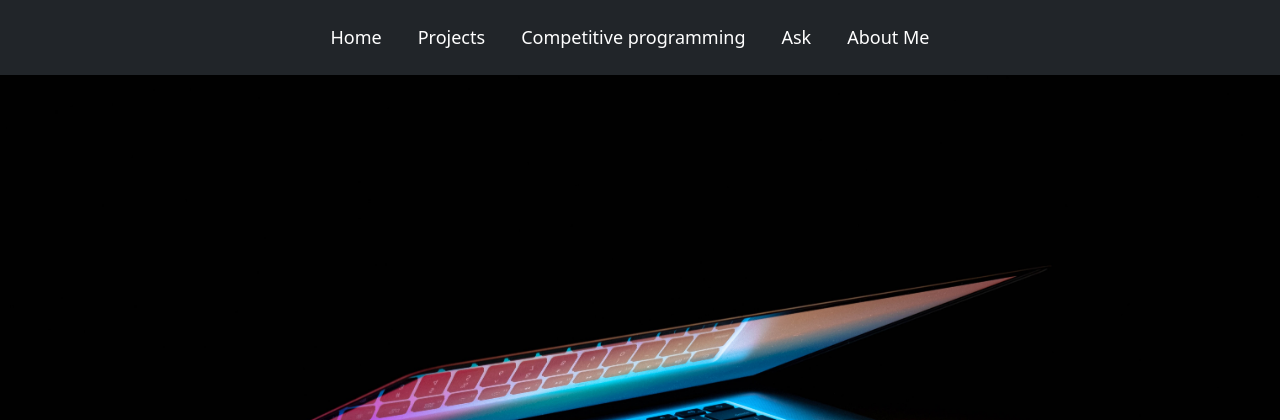
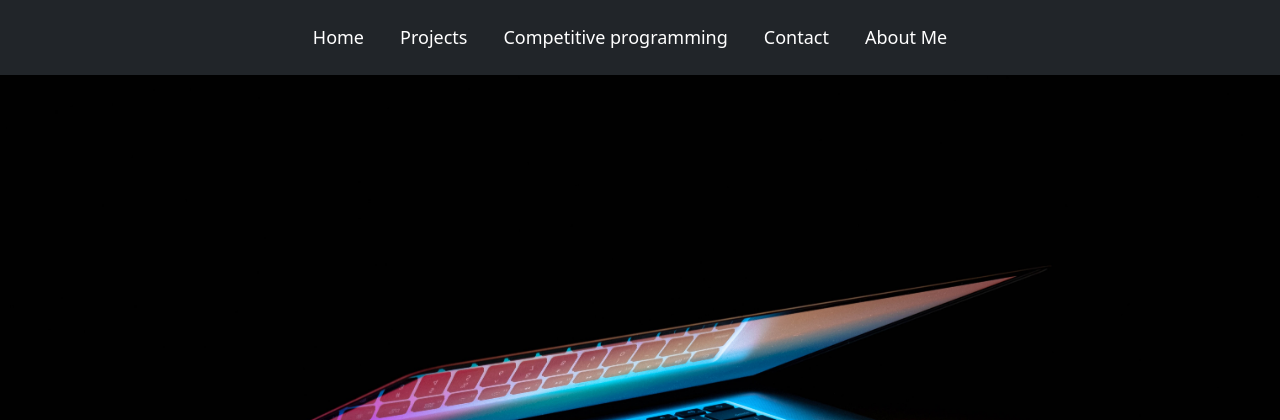
Before and after one commit to Anubhav495/mainportfoliosite, a Django app: page / in a window 1280 px wide. Shown: the top 420 px of the page. Run offline with Django 3.2, Linux system fonts and the light colour scheme.

Commit message:
commit on masrer branch

```diff
--- a/app1/urls.py
+++ b/app1/urls.py
@@ -21,6 +21,6 @@ urlpatterns = [
     path("",views.home,name="home"),
     path("Cp",views.cp,name="cp"),
     path("Projects",views.proj,name="Projects"),
-    path("Ask",views.ask,name="Ask"),
+    path("Contact",views.contact,name="contact"),
     path("About",views.about,name="About"),
 ]
--- a/app1/views.py
+++ b/app1/views.py
@@ -6,8 +6,8 @@ def home(request):
     return render(request,"home.html")
 def cp(request):
     return render(request,"Cp.html")
-def ask(request):
-    return render(request,"Ask.html")
+def contact(request):
+    return render(request,"contact.html")
 def proj(request):
     return render(request,"Projects.html")
 def about(request):
--- a/templates/Ask.html
+++ /dev/null
@@ -1,5 +0,0 @@
-{% extends 'base.html' %}
-
-{% block title %}Ask{% endblock title %}
-
-{% block body %}Ask{% endblock body %}
--- a/templates/base.html
+++ b/templates/base.html
@@ -16,7 +16,7 @@
         <li style="margin-right:20px"><a href="/" class="nav-link px-2 text-white">Home</a></li>
         <li style="margin-right:20px"><a href="/Projects" class="nav-link px-2 text-white">Projects</a></li>
         <li style="margin-right:20px"><a href="/Cp" class="nav-link px-2 text-white">Competitive programming</a></li>
-        <li style="margin-right:20px"><a href="/Ask" class="nav-link px-2 text-white">Ask</a></li>
+        <li style="margin-right:20px"><a href="/Contact" class="nav-link px-2 text-white">Contact</a></li>
         <li style="margin-right:20px"><a href="/About" class="nav-link px-2 text-white">About Me</a></li>
       </ul>
   </div>
--- /dev/null
+++ b/templates/contact.html
@@ -0,0 +1,5 @@
+{% extends 'base.html' %}
+
+{% block title %}Contact{% endblock title %}
+
+{% block body %}Contact{% endblock body %}
```
